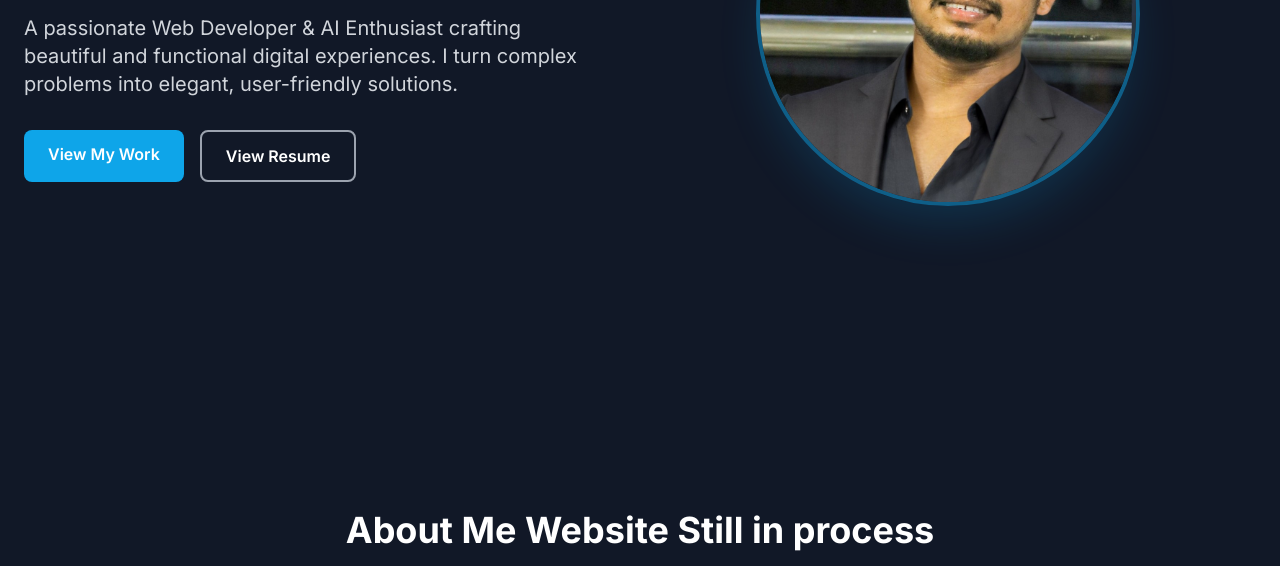
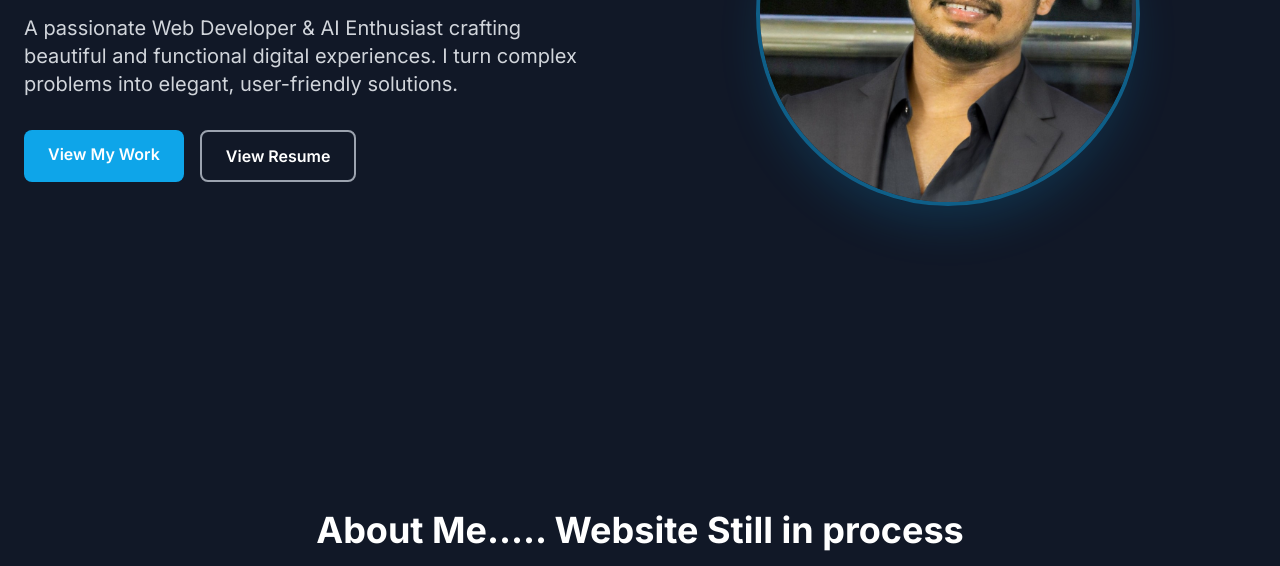
Before and after one commit to Virinchi2003/virinchi-portfolio, a plain HTML site: page index.html in a window 1280 px wide. Shown: the part 386-952 px from the top of the page. Drawn offline with nearby package versions, Linux system fonts and the light colour scheme.

Commit message:
index.html

```diff
--- a/index.html
+++ b/index.html
@@ -86,7 +86,7 @@
 
         <!-- About Section -->
         <section id="about" class="section">
-            <h2 class="text-4xl font-bold text-center text-white mb-12">About Me Website Still in  process</h2>
+            <h2 class="text-4xl font-bold text-center text-white mb-12">About Me..... Website Still in  process</h2>
             <div class="flex flex-col md:flex-row items-center gap-12">
                 <div class="md:w-1/3 flex justify-center">
                     <img src="https://placehold.co/350x450/1E293B/A78BFA?text=About+Me" alt="About Virinchi Jackson" class="rounded-lg w-full max-w-sm object-cover shadow-lg">
```
